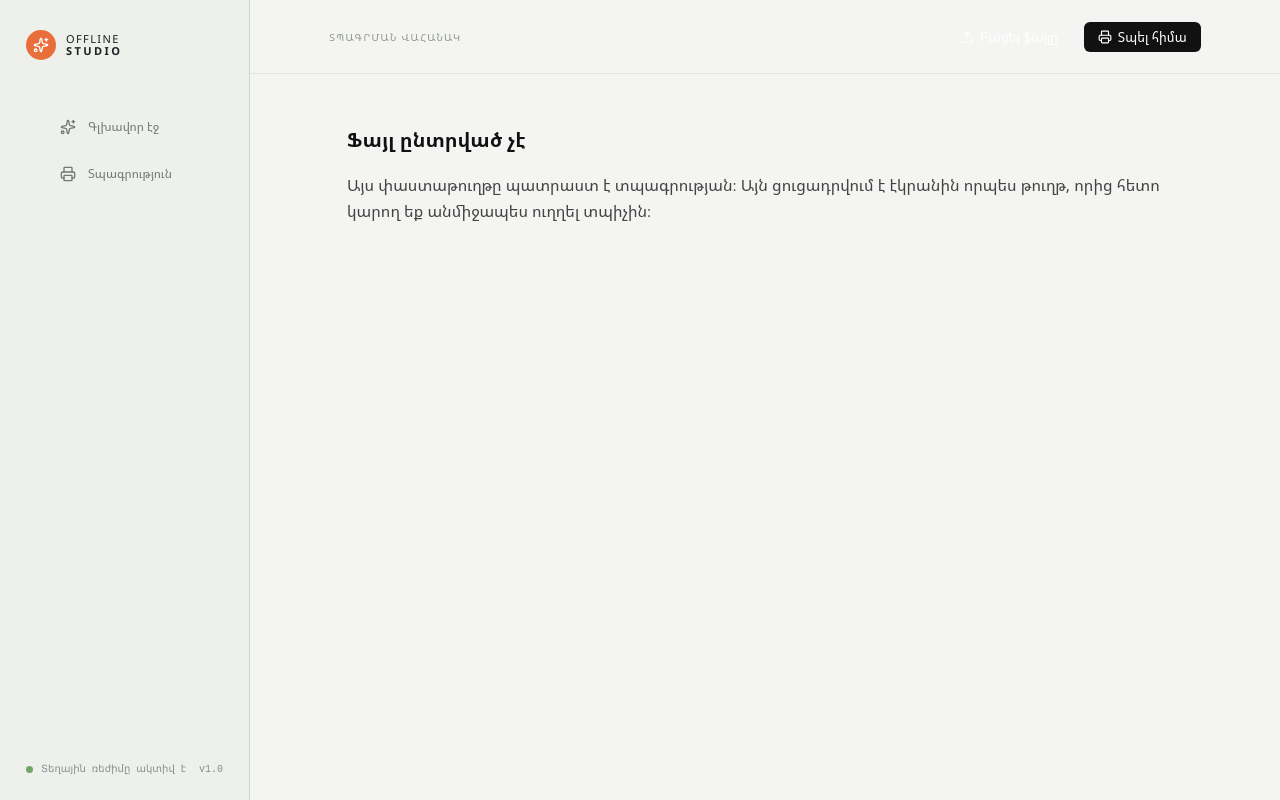
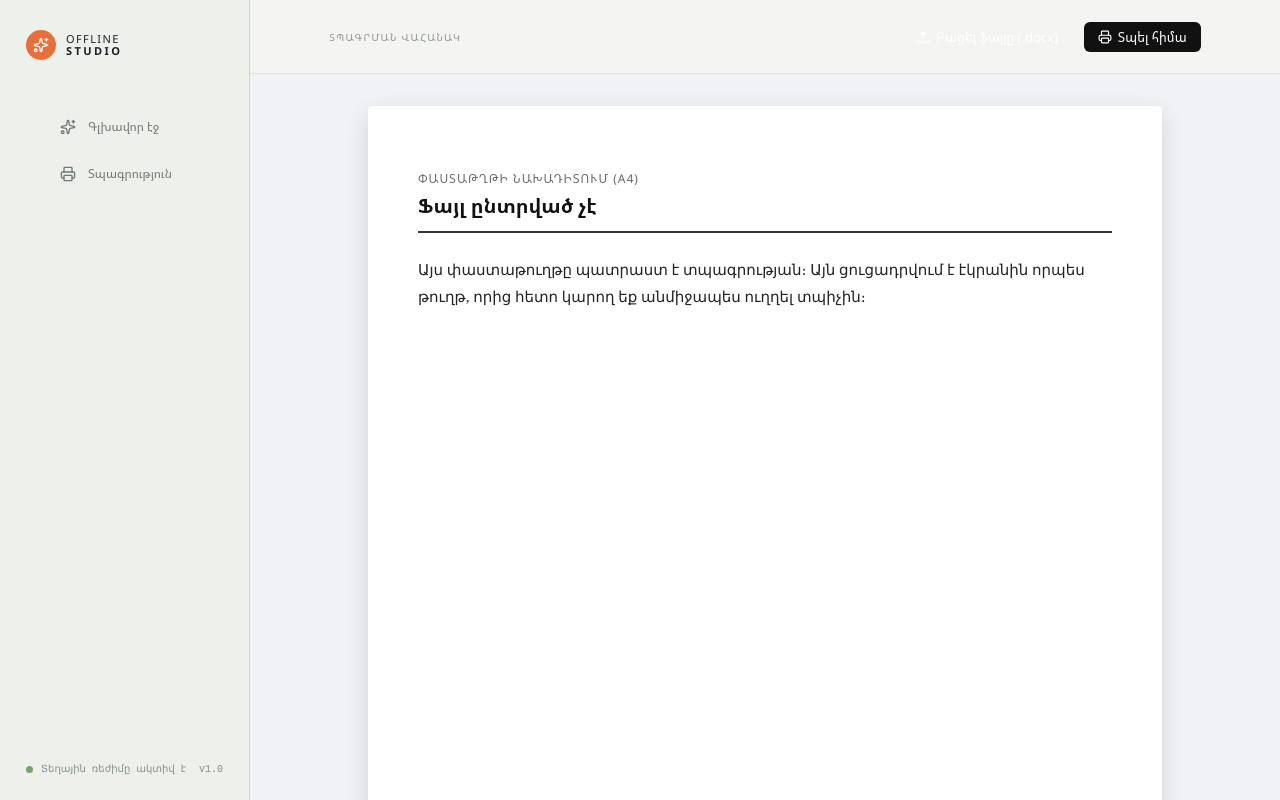
Before and after one commit to ash085402-ui/offline-studio, a React (Vite) app: page / in a window 1280 px wide. Both pictures are taken after a click on the button "Բացել տպագրության վահանակը". Shown: the top 800 px of the page. Built offline with nearby package versions, Linux system fonts and the light colour scheme.

Commit message:
Լուծվեց կոնֆլիկտը՝ պահպանելով տեղական փոփոխությունները

```diff
--- a/src/App.jsx
+++ b/src/App.jsx
@@ -100,6 +100,11 @@ export default function App() {
     if (file) {
       setFileName(file.name)
       const reader = new FileReader()
+
+      // Եթե ֆայլը docx է կամ տեքստային
+      if (file.name.endsWith('.docx')) {
+        setFileContent(`[Word Փաստաթուղթ՝ ${file.name}]\n\nՓաստաթուղթը հաջողությամբ բեռնված է և պատրաստ է Ա4 ձևաչափով էկրանային նախադիտման ու տպագրության։\nՖայլի չափը՝ ${Math.round(file.size / 1024)} KB`)
+      } else {
         reader.onload = (event) => {
           setFileContent(event.target.result)
         }
@@ -107,6 +112,7 @@ export default function App() {
           reader.readAsText(file)
         } else {
           setFileContent(`Բեռնված ֆայլ՝ ${file.name} (${Math.round(file.size / 1024)} KB)\nՁևաչափը պատրաստ է էկրանային նախադիտման և տպագրության։`)
+        }
       }
     }
   }
@@ -252,8 +258,8 @@ export default function App() {
             ) : (
               <>
                 <label className="primary-button" style={{ cursor: 'pointer', display: 'flex', alignItems: 'center', gap: '6px', padding: '6px 14px', background: 'var(--accent)', color: '#fff', borderRadius: '6px', fontSize: '13px', fontWeight: 500 }}>
-                  <Upload size={14} /> Բացել ֆայլը
-                  <input type="file" onChange={handleFileUpload} style={{ display: 'none' }} />
+                  <Upload size={14} /> Բացել ֆայլը (.docx)
+                  <input type="file" accept=".docx, .txt" onChange={handleFileUpload} style={{ display: 'none' }} />
                 </label>
 
                 <button
@@ -298,15 +304,45 @@ export default function App() {
           </div>
         )}
 
-        {/* ԲԱԺԻՆ 2: ՏՊԱԳՐՈՒԹՅԱՆ ՎԱՀԱՆԱԿ */}
+        {/* ԲԱԺԻՆ 2: ՏՊԱԳՐՈՒԹՅԱՆ ՎԱՀԱՆԱԿ (Ա4 ԹՂԹԻ ՁԵՎԱՉԱՓՈՎ) */}
         {activeTab === 'print-tool' && (
-          <section id="print-tool" className="print-workspace fade-in" style={{ padding: '32px', display: 'flex', flexDirection: 'column', gap: '24px', maxWidth: '900px', margin: '0 auto', width: '100%', animation: 'fadeIn 0.4s ease-in-out' }}>
-            <div style={{ color: '#111', display: 'flex', flexDirection: 'column', justifyContent: 'space-between', position: 'relative' }}>
-              <div>
-                <h3 style={{ fontSize: '20px', wordBreak: 'break-all' }}>{fileName || 'Ֆայլ ընտրված չէ'}</h3>
-                <p style={{ marginTop: '12px', whiteSpace: 'pre-wrap', color: '#444', lineHeight: '1.6' }}>{fileContent}</p>
+          <section id="print-tool" className="print-workspace fade-in" style={{ padding: '32px', display: 'flex', flexDirection: 'column', alignItems: 'center', gap: '24px', width: '100%', animation: 'fadeIn 0.4s ease-in-out', background: '#f0f2f5', minHeight: 'calc(100vh - 70px)' }}>
+
+            {/* Ա4 ԹՂԹԻ ՎԻԶՈՒԱԼ ՎԱՀԱՆԱԿ */}
+            <div style={{
+              background: '#ffffff',
+              width: '100%',
+              maxWidth: '794px',
+              minHeight: '1123px',
+              padding: '60px 50px',
+              boxShadow: '0 8px 24px rgba(0,0,0,0.12)',
+              borderRadius: '4px',
+              boxSizing: 'border-box',
+              display: 'flex',
+              flexDirection: 'column',
+              justifyContent: 'flex-start',
+              position: 'relative'
+            }}>
+              {/* Ֆայլի վերնագիրը թղթի վրա */}
+              <div style={{ borderBottom: '2px solid #333', paddingBottom: '12px', marginBottom: '24px' }}>
+                <span style={{ fontSize: '12px', color: '#666', textTransform: 'uppercase', letterSpacing: '1px' }}>Փաստաթղթի նախադիտում (A4)</span>
+                <h2 style={{ fontSize: '20px', color: '#111', margin: '4px 0 0 0', wordBreak: 'break-all' }}>
+                  {fileName || 'Ֆայլ ընտրված չէ'}
+                </h2>
+              </div>
+
+              {/* Թղթի բովանդակությունը */}
+              <div style={{ color: '#222', fontSize: '15px', lineHeight: '1.8', whiteSpace: 'pre-wrap', fontFamily: 'Times New Roman, serif' }}>
+                {fileContent}
+              </div>
+
+              {/* Ստորին նշում թղթի վրա */}
+              <div style={{ position: 'absolute', bottom: '30px', left: '50px', right: '50px', display: 'flex', justifyContent: 'space-between', fontSize: '11px', color: '#888', borderTop: '1px solid #eee', paddingTop: '10px' }}>
+                <span>OFFLINE STUDIO - Տեղային տպագրության համակարգ</span>
+                <span>Էջ 1 / 1</span>
               </div>
             </div>
+
           </section>
         )}
 
```
Lines whose indentation alone changed are shown as unchanged.
